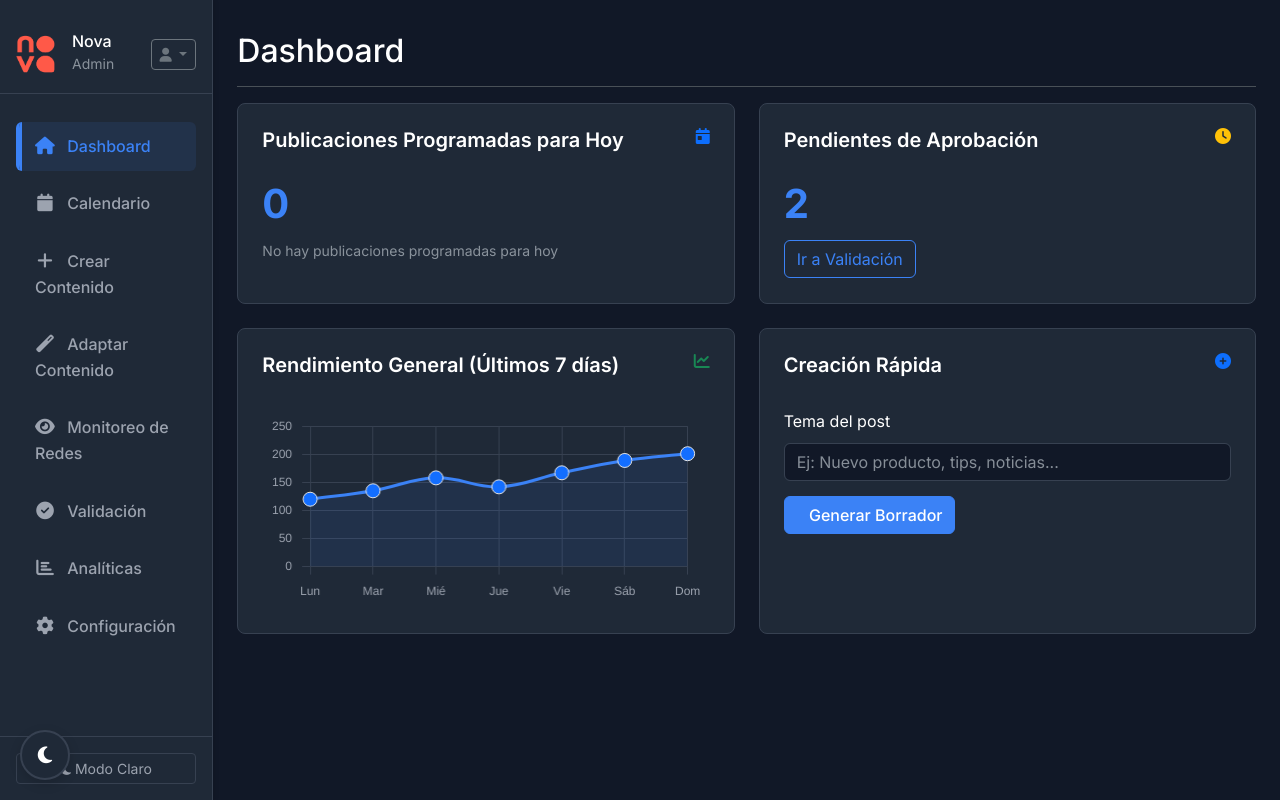
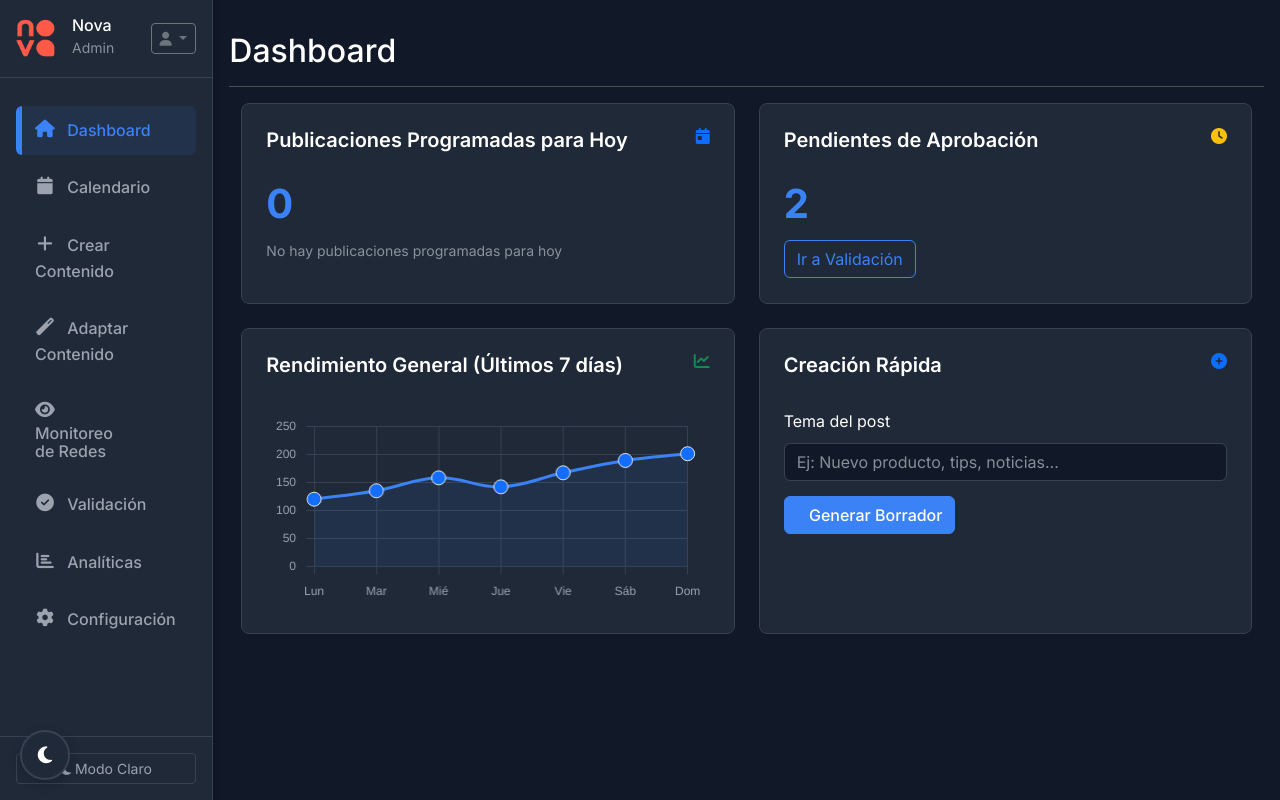
Before and after one commit to Handepora/NovaSocial, a Flask app: page / in a window 1280 px wide. Run offline with Flask 3, Linux system fonts and the light colour scheme; a user stored in the database is signed in; data that the repository does not hold is empty.

Commit message:
Improve sidebar layout and fix inconsistencies between preview and deployment
Fixes sidebar layout issues and ensures consistent rendering across environments using CSS overrides and multi-line text.

Replit-Commit-Author: Agent
Replit-Commit-Session-Id: ed7e2e6b-92a9-47f1-95d8-414584846d23
Replit-Commit-Screenshot-Url: https://storage.googleapis.com/screenshot-production-us-central1/cc90ac2b-74d9-435d-9ab6-d7bc0e0d6b7f/d6f729cf-4cb4-42aa-8fe0-141bf9397139.jpg

```diff
--- a/static/css/style.css
+++ b/static/css/style.css
@@ -101,27 +101,38 @@ body.dashboard-loaded {
 /* Sidebar Styles */
 .sidebar {
     position: fixed !important;
-    top: 0;
-    bottom: 0;
-    left: 0;
-    z-index: 100;
-    padding: 0;
+    top: 0 !important;
+    bottom: 0 !important;
+    left: 0 !important;
+    z-index: 1000 !important;
+    padding: 0 !important;
     width: 16.66667% !important;
+    min-width: 200px !important;
     min-height: 100vh !important;
-    box-shadow: 2px 0 4px rgba(0, 0, 0, 0.1) !important;
+    height: 100vh !important;
+    box-shadow: 2px 0 8px rgba(0, 0, 0, 0.15) !important;
     background-color: var(--secondary-bg) !important;
     border-right: 1px solid var(--border-color) !important;
+    overflow: hidden !important;
 }
 
 .sidebar .position-sticky {
     position: relative !important;
-    top: 0;
+    top: 0 !important;
     height: 100vh !important;
-    padding-top: 1rem;
-    overflow-x: hidden;
-    overflow-y: auto;
+    padding: 0 !important;
+    overflow-x: hidden !important;
+    overflow-y: auto !important;
     display: flex !important;
     flex-direction: column !important;
+}
+
+/* Override Bootstrap column classes */
+.col-md-3.col-lg-2.sidebar {
+    position: fixed !important;
+    width: 16.66667% !important;
+    max-width: 16.66667% !important;
+    flex: none !important;
 }
 
 /* User Info */
@@ -192,6 +203,26 @@ body.dashboard-loaded {
     font-size: 1.1rem !important;
     width: 20px !important;
     text-align: center !important;
+    vertical-align: top !important;
+    margin-top: 2px !important;
+}
+
+/* Multi-line navigation text */
+.nav-text-multiline {
+    display: flex !important;
+    flex-direction: column !important;
+    line-height: 1.1 !important;
+}
+
+.nav-text-multiline .line1 {
+    font-size: inherit !important;
+    font-weight: inherit !important;
+}
+
+.nav-text-multiline .line2 {
+    font-size: inherit !important;
+    font-weight: inherit !important;
+    margin-left: 0 !important;
 }
 
 /* Sidebar Footer */
@@ -226,6 +257,28 @@ main {
     background-color: var(--bg-color) !important;
     min-height: 100vh !important;
     position: relative !important;
+}
+
+/* Override Bootstrap main content classes */
+main.col-md-9.ms-sm-auto.col-lg-10 {
+    margin-left: 16.66667% !important;
+    width: 83.33333% !important;
+    max-width: 83.33333% !important;
+    flex: 0 0 83.33333% !important;
+    padding-left: 1rem !important;
+    padding-right: 1rem !important;
+}
+
+/* Container overrides */
+.container-fluid {
+    padding-left: 0 !important;
+    padding-right: 0 !important;
+    max-width: 100% !important;
+}
+
+.row {
+    margin-left: 0 !important;
+    margin-right: 0 !important;
 }
 
 @media (max-width: 768px) {
--- a/templates/index.html
+++ b/templates/index.html
@@ -80,7 +80,10 @@
                         <li class="nav-item">
                             <a class="nav-link" href="#monitoreo" data-view="monitoreo">
                                 <i class="fas fa-eye me-2"></i>
-                                Monitoreo de Redes
+                                <span class="nav-text-multiline">
+                                    <span class="line1">Monitoreo</span>
+                                    <span class="line2">de Redes</span>
+                                </span>
                             </a>
                         </li>
                         <li class="nav-item">
```
Also changed, not shown: replit.md (+8 -0 lines), attached_assets/targeted_element_1751102508279.png (added).
